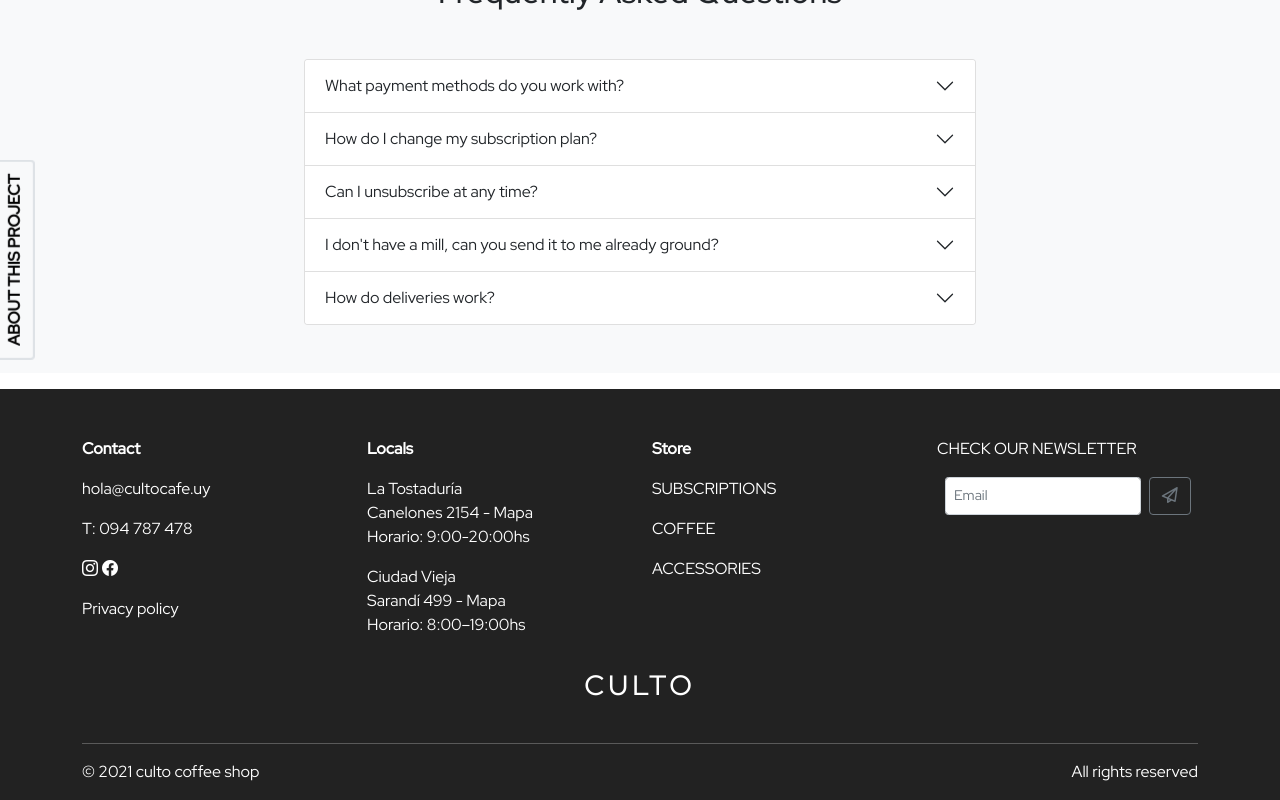
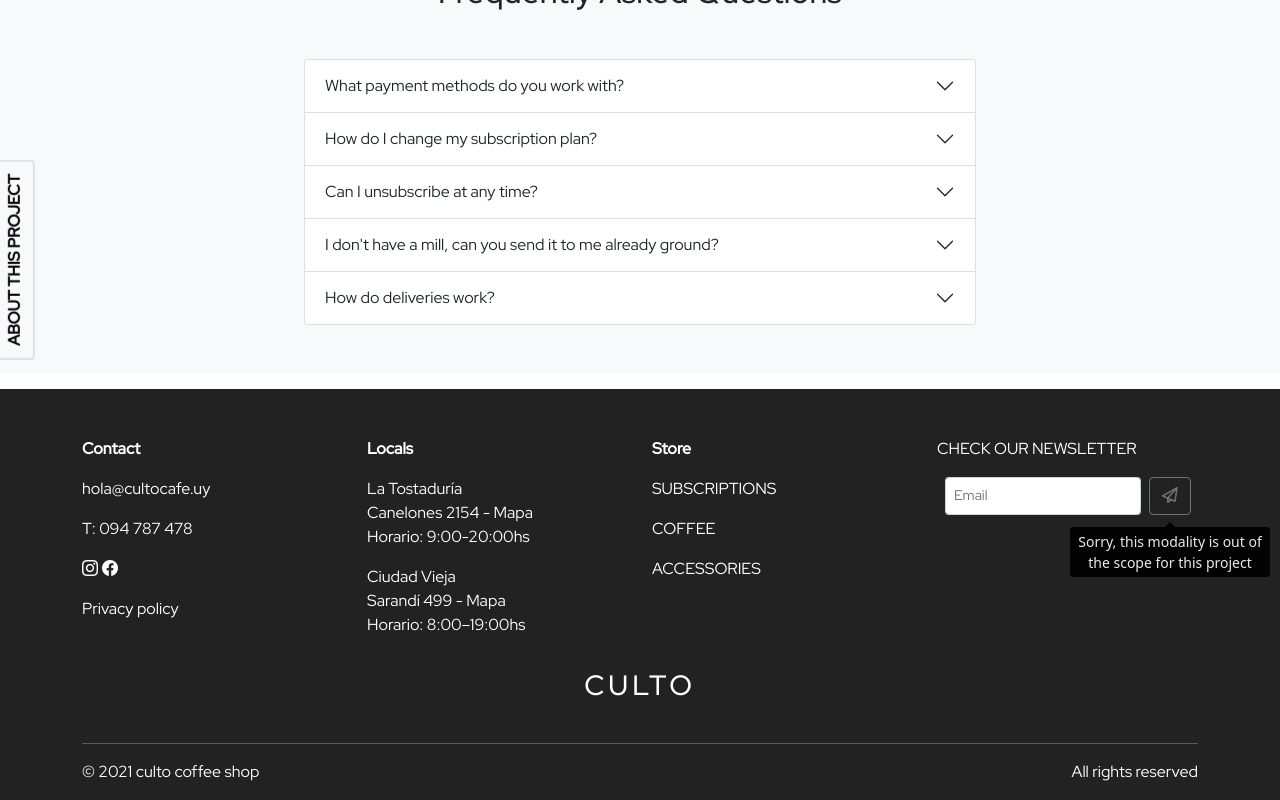
Before and after one commit to FelipeCabreraB/E-commerce-Front, a React (Create React App) app: page /subscription in a window 1280 px wide. Both pictures are taken after a click on the button 1169 px from the left and 1629 px from the top of the page. Shown: the part 1134-1934 px from the top of the page. Built offline with nearby package versions, Linux system fonts and the light colour scheme.

Commit message:
tooltip con mensaje de funcion fuera del alcance del proyecto

```diff
--- a/src/components/Home/RegisterLoginOffcanvas.jsx
+++ b/src/components/Home/RegisterLoginOffcanvas.jsx
@@ -75,7 +75,7 @@ function OffCanvasExample({ name, ...props }) {
             style={{ color: "black" }}
           >
             <div id="welcomeEmailNavbar" className="numberOfCart text-center">
-              <i class="fas fa-check-circle"></i>
+              <i class="fas fa-check"></i>
             </div>
           </i>
         </Nav.Link>
--- a/src/components/NavBar-Footer/Footer.jsx
+++ b/src/components/NavBar-Footer/Footer.jsx
@@ -1,7 +1,14 @@
 import React from "react";
 import { Link } from "react-router-dom";
+import { OverlayTrigger, Tooltip } from "react-bootstrap";
 
 function Footer() {
+  const popover = (
+    <Tooltip id="overlay-example">
+      Sorry, this modality is out of the scope for this project
+    </Tooltip>
+  );
+
   return (
     <footer className="main-footer footer">
       <div className="container">
@@ -77,6 +84,12 @@ function Footer() {
                 placeholder="Email"
                 aria-label="Search"
               />
+              <OverlayTrigger
+                trigger="click"
+                rootClose
+                placement="bottom"
+                overlay={popover}
+              >
                 <button
                   type="button"
                   className="btn btn-outline-secondary"
@@ -84,6 +97,7 @@ function Footer() {
                 >
                   <i class="far fa-paper-plane"></i>
                 </button>
+              </OverlayTrigger>
             </form>
           </div>
         </div>
--- a/src/pages/Website/Subscription.jsx
+++ b/src/pages/Website/Subscription.jsx
@@ -1,8 +1,23 @@
 import React from "react";
-import { Container, Row, Col, Button } from "react-bootstrap";
+import {
+  Container,
+  Row,
+  Col,
+  Button,
+  OverlayTrigger,
+  Tooltip,
+} from "react-bootstrap";
 import Accordion from "react-bootstrap/Accordion";
 
 function Subscription() {
+  // const [show, setShow] = useState(false);
+  // const target = useRef(null);
+  const popover = (
+    <Tooltip id="overlay-example">
+      Sorry, this modality is out of the scope for this project
+    </Tooltip>
+  );
+
   return (
     <div className="bg-light my-0">
       <div className="pt-5 mb-5">
@@ -48,6 +63,12 @@ function Subscription() {
               </ul>
               <br />
               <div className="text-center mt-3">
+                <OverlayTrigger
+                  trigger="click"
+                  rootClose
+                  placement="top"
+                  overlay={popover}
+                >
                   <Button
                     className="mt-4 rounded-pill px-5 py-2 "
                     variant="dark"
@@ -55,6 +76,7 @@ function Subscription() {
                   >
                     Subscribe
                   </Button>
+                </OverlayTrigger>
               </div>
             </div>
           </Col>
@@ -100,6 +122,12 @@ function Subscription() {
                 </li>
               </ul>
               <div className="text-center mt-3">
+                <OverlayTrigger
+                  trigger="click"
+                  rootClose
+                  placement="top"
+                  overlay={popover}
+                >
                   <Button
                     className="mt-4 rounded-pill px-5 py-2 "
                     variant="dark"
@@ -107,6 +135,7 @@ function Subscription() {
                   >
                     Subscribe
                   </Button>
+                </OverlayTrigger>
               </div>
             </div>
           </Col>
@@ -152,6 +181,12 @@ function Subscription() {
                 </li>
               </ul>
               <div className="text-center mt-3">
+                <OverlayTrigger
+                  trigger="click"
+                  rootClose
+                  placement="top"
+                  overlay={popover}
+                >
                   <Button
                     className="mt-4 rounded-pill px-5 py-2 "
                     variant="dark"
@@ -159,6 +194,7 @@ function Subscription() {
                   >
                     Subscribe
                   </Button>
+                </OverlayTrigger>
               </div>
             </div>
           </Col>
```
Lines whose indentation alone changed are shown as unchanged.
